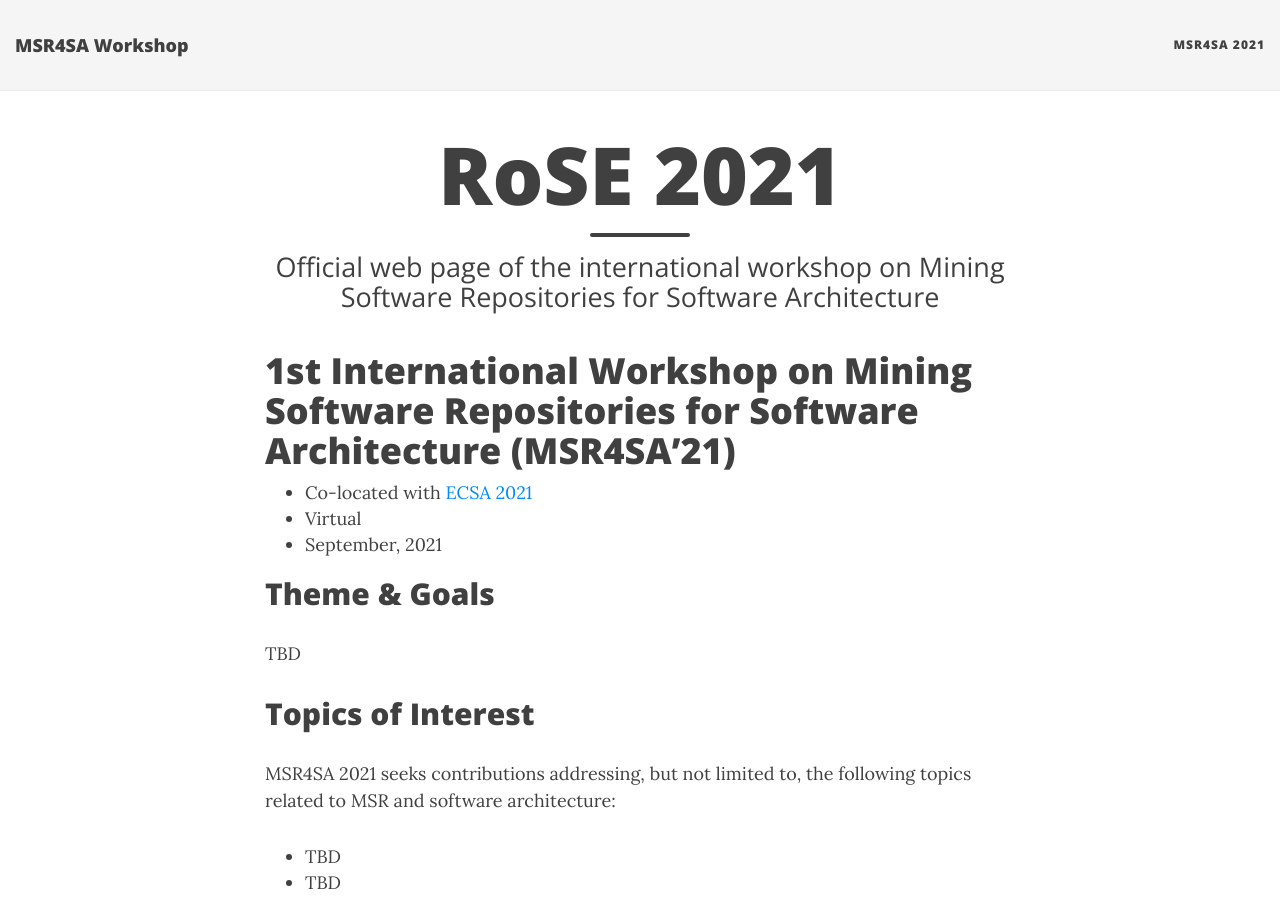
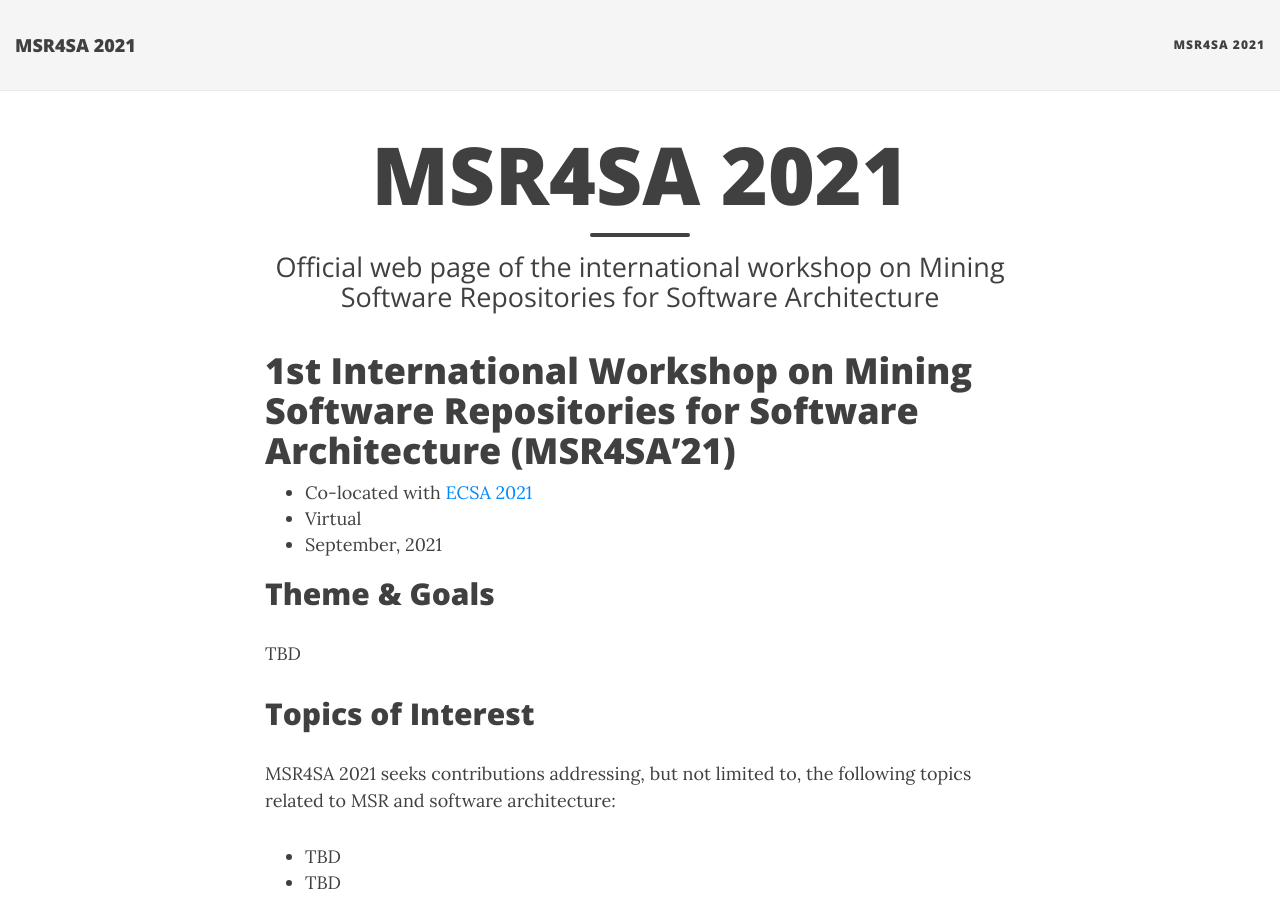
Before and after one commit to MSR4SA/msr4sa.github.io, a Jekyll site: the page built from msr4sa2021.md, in a window 1280 px wide and 900 px high. Built offline with Jekyll 4.4.1, drawn with Linux system fonts in a browser that asks for light colours; nearby versions of some CDN libraries.

Commit message:
First pass

```diff
--- a/_config.yml
+++ b/_config.yml
@@ -8,7 +8,7 @@ url: "https://msr4sa.github.io"
 # baseurl: ""
 
 # Name of website
-title: "MSR4SA Workshop"
+title: "MSR4SA 2021"
 
 # Short description of your site
 description: "Official website of International Workshop on MSR for Software Architecture"
@@ -178,7 +178,6 @@ exclude:
   - README.md
   - Vagrantfile
 
-# prose.io config
 prose:
   rooturl: '_posts'
   media: 'img'
--- a/msr4sa2021.md
+++ b/msr4sa2021.md
@@ -1,6 +1,6 @@
 ---
 layout: page
-title: RoSE 2021
+title: MSR4SA 2021
 subtitle: Official web page of the international workshop on Mining Software Repositories for Software Architecture
 ---
 
```
